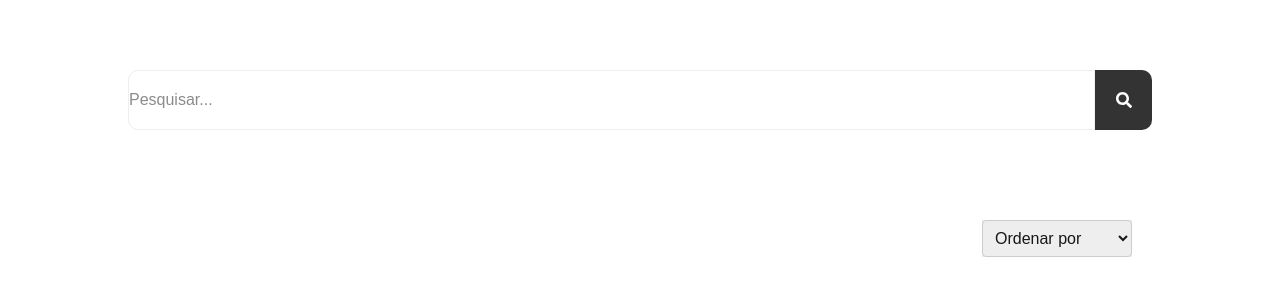
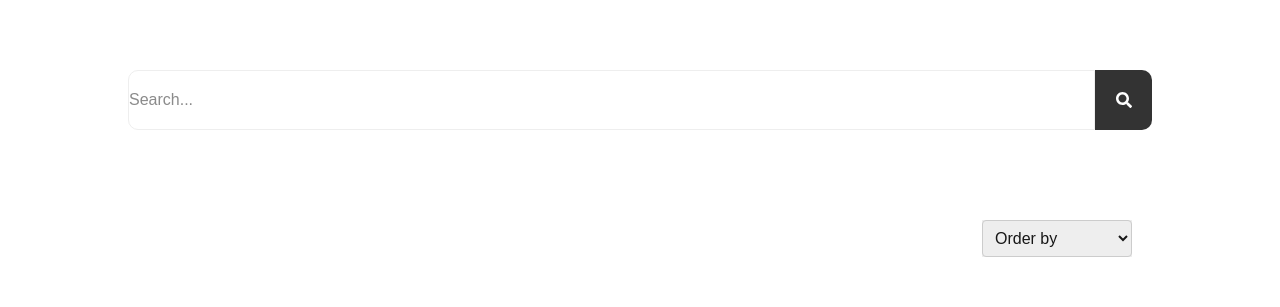
Before and after one commit to ImOutOfBounds/Buscador-de-Carros, a Next.js app: page / in a window 1280 px wide. Shown: the part 200-507 px from the top of the page. Built offline with nearby package versions, Linux system fonts and the light colour scheme.

Commit message:
adicionando logica de search por texto

```diff
--- a/app/components/filtersSection/filters.tsx
+++ b/app/components/filtersSection/filters.tsx
@@ -33,10 +33,10 @@ export default function FiltersSection({ onFilter }: FiltersSectionProps) {
     filterJson(data.map((item) => item.Name)),
     filterJson(data.map((item) => item.Model)),
     [
-        { label: 'Até R$ 10.000,00', value: 'Price1' },
-        { label: 'R$ 10.000,00 - R$ 20.000,00', value: 'Price2' },
-        { label: 'R$ 20.000,00 - R$ 50.000,00', value: 'Price3' },
-        { label: 'Mais de R$ 50.000,00', value: 'Price4' },
+        { label: 'Up to R$ 70,000.00', value: 'Price1' },
+        { label: 'R$ 70,000.00 - R$ 90,000.00', value: 'Price2' },
+        { label: 'R$ 90,000.00 - R$ 100,000.00', value: 'Price3' },
+        { label: 'More than R$ 100,000.00', value: 'Price4' },
     ],
     filterJson(data.map((item) => item.Location)),
     ];
--- a/app/components/searchBar/searchBar.tsx
+++ b/app/components/searchBar/searchBar.tsx
@@ -1,13 +1,26 @@
 'use client';
 
+import React, { useState } from 'react';
 import { Container, SearchBarContent, SearchLabel, SearchBtn } from "./style";
 import { FaSearch } from 'react-icons/fa';
 
-export default function SearchBar() {
+export default function SearchBar({ onSearch }: { onSearch: (query: string) => void }) {
+    const [searchQuery, setSearchQuery] = useState('');
+
+    const handleSearchChange = (e: React.ChangeEvent<HTMLInputElement>) => {
+        setSearchQuery(e.target.value);
+        onSearch(e.target.value);
+    };
+
     return (
         <Container>
             <SearchBarContent>
-                <SearchLabel type="text" placeholder="Pesquisar..." />
+                <SearchLabel
+                    type="text"
+                    placeholder="Search..."
+                    value={searchQuery}
+                    onChange={handleSearchChange}
+                />
                 <SearchBtn>
                     <FaSearch />
                 </SearchBtn>
--- a/app/components/sortFilter/sortFilter.tsx
+++ b/app/components/sortFilter/sortFilter.tsx
@@ -31,7 +31,7 @@ export default function SortFilter({ onSort }: SortFilterProps) {
     <Container>
         <FilterContainer>
         <SelectOpt value={selected} onChange={handleChange}>
-            <option value="">Ordenar por</option>
+            <option value="">Order by</option>
             {options.map((opt) => (
             <option key={opt.value} value={opt.value}>
                 {opt.label}
--- a/app/page.tsx
+++ b/app/page.tsx
@@ -13,11 +13,25 @@ import { applyFilters, handleSort } from './utils';
 export default function Home() {
   const [selectedCards, setSelectedCards] = useState(data);
   const [selectedOptions, setSelectedOptions] = useState<string[][]>([[], [], [], []]);
+  const [searchQuery, setSearchQuery] = useState('');
 
   useEffect(() => {
-    const filteredCars = applyFilters(data, selectedOptions);
+    let filteredCars = applyFilters(data, selectedOptions);
+
+    if (searchQuery) {
+      filteredCars = filteredCars.filter(car => {
+      return Object.values(car).some(value => {
+        if (typeof value === 'string') {
+          return value.toLowerCase().includes(searchQuery.toLowerCase());
+        }
+        return false;
+      });
+    });
+
+    }
+
     setSelectedCards(filteredCars);
-  }, [selectedOptions]);
+  }, [selectedOptions, searchQuery]);
 
   const handleFilterChange = (newOptions: string[][]) => {
     setSelectedOptions(newOptions);
@@ -28,11 +42,15 @@ export default function Home() {
     setSelectedCards(sortedCars);
   };
 
+  const handleSearch = (query: string) => {
+    setSearchQuery(query);
+  };
+
   return (
     <>
       <NavBar />
       <FiltersSection onFilter={handleFilterChange} />
-      <SearchBar />
+      <SearchBar onSearch={handleSearch} />
       <SortFilter onSort={handleSortChange} />
       <CarsSection data={selectedCards} />
       <Footer />
--- a/app/utils.tsx
+++ b/app/utils.tsx
@@ -10,10 +10,10 @@ export const applyFilters = (data: any[], selectedOptions: string[][]) => {
     if (priceRanges.length > 0) {
       priceMatch = priceRanges.some(range => {
         const price = car.Price;
-        if (range === 'Price1') return price <= 10000;
-        if (range === 'Price2') return price > 10000 && price <= 20000;
-        if (range === 'Price3') return price > 20000 && price <= 50000;
-        if (range === 'Price4') return price > 50000;
+        if (range === 'Price1') return price <= 70000;
+        if (range === 'Price2') return price > 70000 && price <= 90000;
+        if (range === 'Price3') return price > 90000 && price <= 100000;
+        if (range === 'Price4') return price > 100000;
         return false;
       });
     }
```
